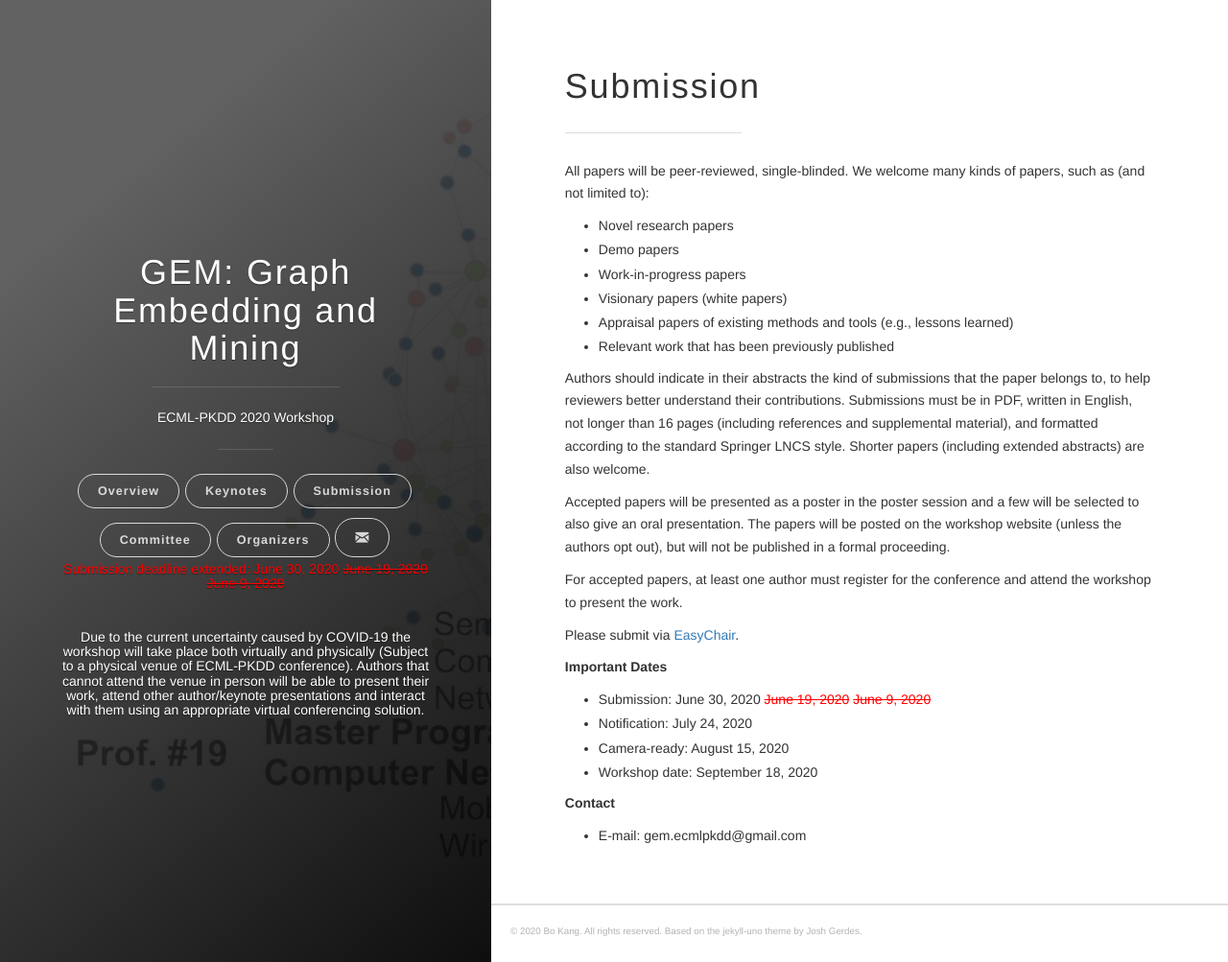
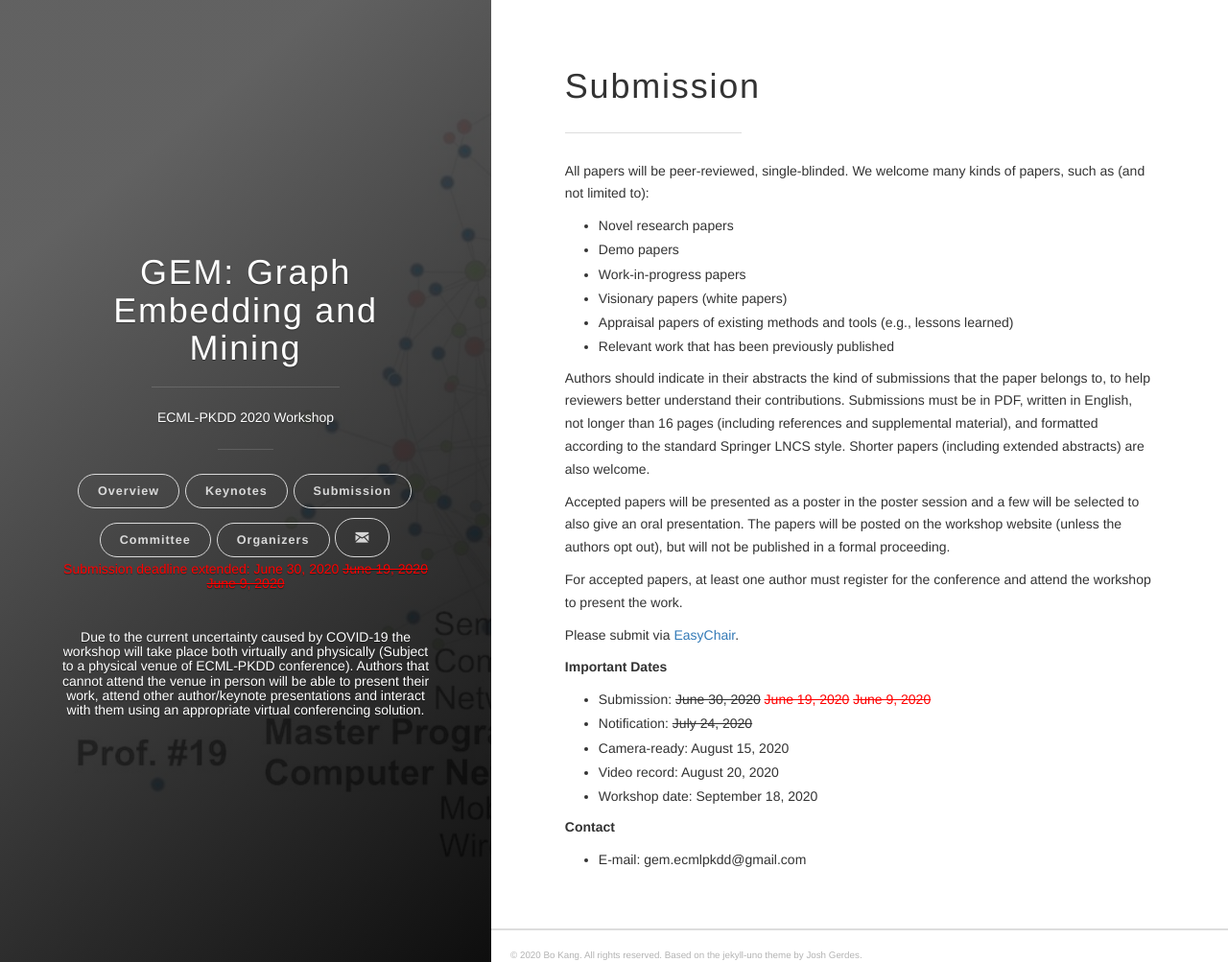
Before and after one commit to gem-ecmlpkdd/gem-ecmlpkdd.github.io, a Jekyll site: the page built from pages/submission.md, in a window 1280 px wide and 1003 px high. Shown: the whole window at 96% size. Built offline with Jekyll 4.4.1, drawn with Linux system fonts in a browser that asks for light colours.

Commit message:
Cross out the passed DL; Add for video record DL.

```diff
--- a/pages/submission.md
+++ b/pages/submission.md
@@ -21,9 +21,10 @@ For accepted papers, at least one author must register for the conference and at
 Please submit via [EasyChair](https://easychair.org/conferences/?conf=gem2020).
 
 **Important Dates**
-- Submission: June 30, 2020 <span style="color:red">~~June 19, 2020~~</span> <span style="color:red">~~June 9, 2020~~</span>
-- Notification: July 24, 2020
+- Submission: ~~June 30, 2020~~ <span style="color:red">~~June 19, 2020~~</span> <span style="color:red">~~June 9, 2020~~</span>
+- Notification: ~~July 24, 2020~~
 - Camera-ready: August 15, 2020
+- Video record: August 20, 2020
 - Workshop date: September 18, 2020
 
 **Contact**
```
